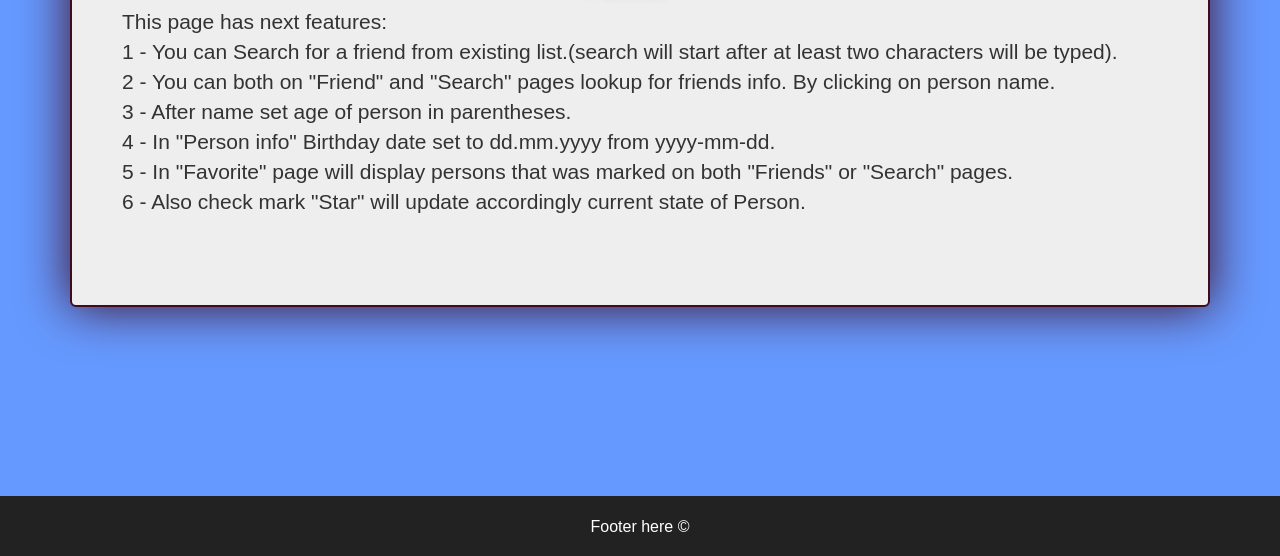
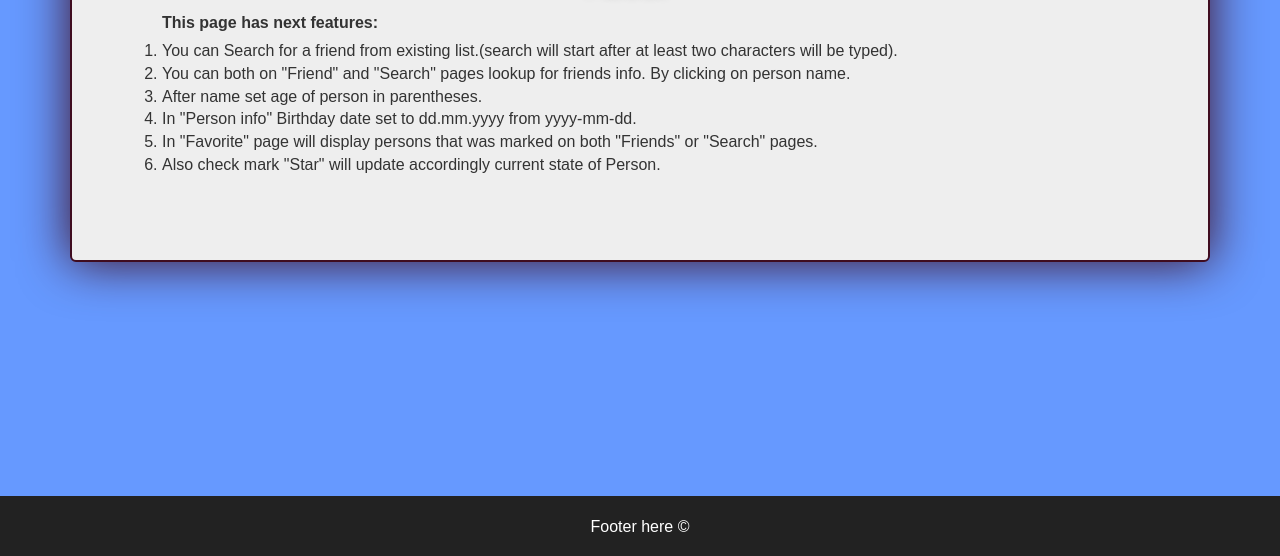
Before and after one commit to AirSeeker/test2, a plain HTML site: page index.html in a window 1280 px wide. Shown: the part 244-800 px from the top of the page. Drawn offline with nearby package versions, Linux system fonts and the light colour scheme.

Commit message:
update about with list, also small typo fix

```diff
--- a/css/styles.css
+++ b/css/styles.css
@@ -35,6 +35,7 @@ padding-bottom:100px
   text-shadow: 4px 4px 8px rgba(150, 150, 150, 1);
 }
 /** END MAIN CONTENT **/
+
 /** FAVORITE **/
 .glyphicon.glyphicon-star-empty:before {
  visibility: visible;
@@ -48,6 +49,7 @@ input[type=checkbox].glyphicon{
   line-height: 1;
 }
 /** END FAVORITE **/
+
 /** HEADER **/
 #header-nav {
   background-color: #F2D972;
--- a/js/script.js
+++ b/js/script.js
@@ -1,13 +1,3 @@
-function collapseNavBar(){
-      var screenWidth = window.innerWidth;
-    if (screenWidth < 768) {
-      $("#collapsable-nav").collapse('hide');
-    }
-}
-$(document).click(function(){
-  collapseNavBar();
-});
-
 (function (global) {
 
 var dc = {};
@@ -81,6 +71,17 @@ function deleteFavorite(id, arrayForDelete) {
   }
 }
 
+function collapseNavBar(){
+      var screenWidth = window.innerWidth;
+    if (screenWidth < 768) {
+      $("#collapsable-nav").collapse('hide');
+    }
+}
+
+$(document).click(function(){
+  collapseNavBar();
+});
+
 $(document).ready( function (event) {
 
 showLoading("#main-content");
@@ -108,6 +109,19 @@ $ajaxUtils.sendGetRequest(
   false);
 
 });
+
+///////////////////////////////////////////////////////////
+////////////////////Home page//////////////////////////////
+///////////////////////////////////////////////////////////
+dc.loadHomePage = function(){
+$ajaxUtils.sendGetRequest(
+  homeHtmlUrl,
+  function (responseText){
+    $('#main-content').html(responseText);
+  },
+  false);
+};
+
 ///////////////////////////////////////////////////////////
 ////////////////////Favorit list///////////////////////////
 ///////////////////////////////////////////////////////////
@@ -259,7 +273,6 @@ function buildFriendsListHtml (list, pageTitleHtmlUrl, pageHtmlUrl){
   return finalHtml;
 }
 
-
 global.$dc = dc;
 
 })(window);
--- a/pages/about-page.html
+++ b/pages/about-page.html
@@ -2,20 +2,16 @@
   <div id="about" class="row">
     <div class="col-md-12 text-center">
     <h2 id="title" class="text-center">About</h2>
-      <p class="text-left">
-      This page has next features:
-      <br>
-        1 - You can Search for a friend from existing list.(search will start after at least two characters will be typed).
-        2 - You can both on "Friend" and "Search" pages lookup for friends info.
-        By clicking on person name.
-      <br>
-        3 - After name set age of person in parentheses.
-      <br>
-        4 - In "Person info" Birthday date set to dd.mm.yyyy from yyyy-mm-dd.
-      <br>
-        5 - In "Favorite" page will display persons that was marked on both "Friends" or "Search" pages.
-      <br>
-        6 - Also check mark "Star" will update accordingly current state of Person.
-      </p>
+      <p >
+      <ol class="text-left">
+      <label for="pageFeatures">This page has next features:</label>
+        <li>You can Search for a friend from existing list.(search will start after at least two characters will be typed).</li>
+        <li>You can both on "Friend" and "Search" pages lookup for friends info.
+        By clicking on person name.</li>
+        <li>After name set age of person in parentheses.</li>
+        <li>In "Person info" Birthday date set to dd.mm.yyyy from yyyy-mm-dd.</li>
+        <li>In "Favorite" page will display persons that was marked on both "Friends" or "Search" pages.</li>
+        <li>Also check mark "Star" will update accordingly current state of Person.</li>
+      </ol>
   </div>
 </div>
--- a/pages/header-page.html
+++ b/pages/header-page.html
@@ -12,7 +12,7 @@
         <div id="collapsable-nav" class="collapse navbar-collapse navbar-left">
            <ul id="nav-list" class="nav navbar-nav navbar-right">
             <li id="navMenuButton">
-              <a href="index.html" onclick="">
+              <a href="#" onclick="$dc.loadHomePage();">
                 <span class="glyphicon glyphicon-info-sign"></span><br class="hidden-xs"> About</a>
             </li>
             <li>
```
Also changed, not shown: pages/friends-title.html (+1 -1 lines).
